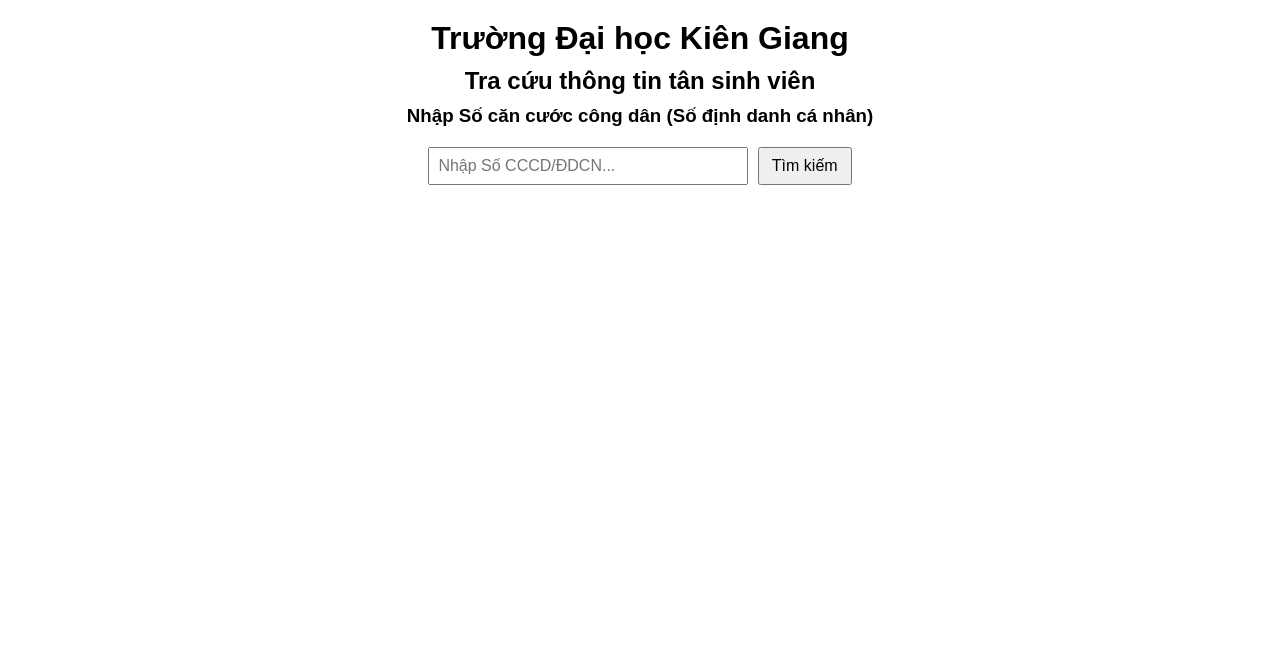
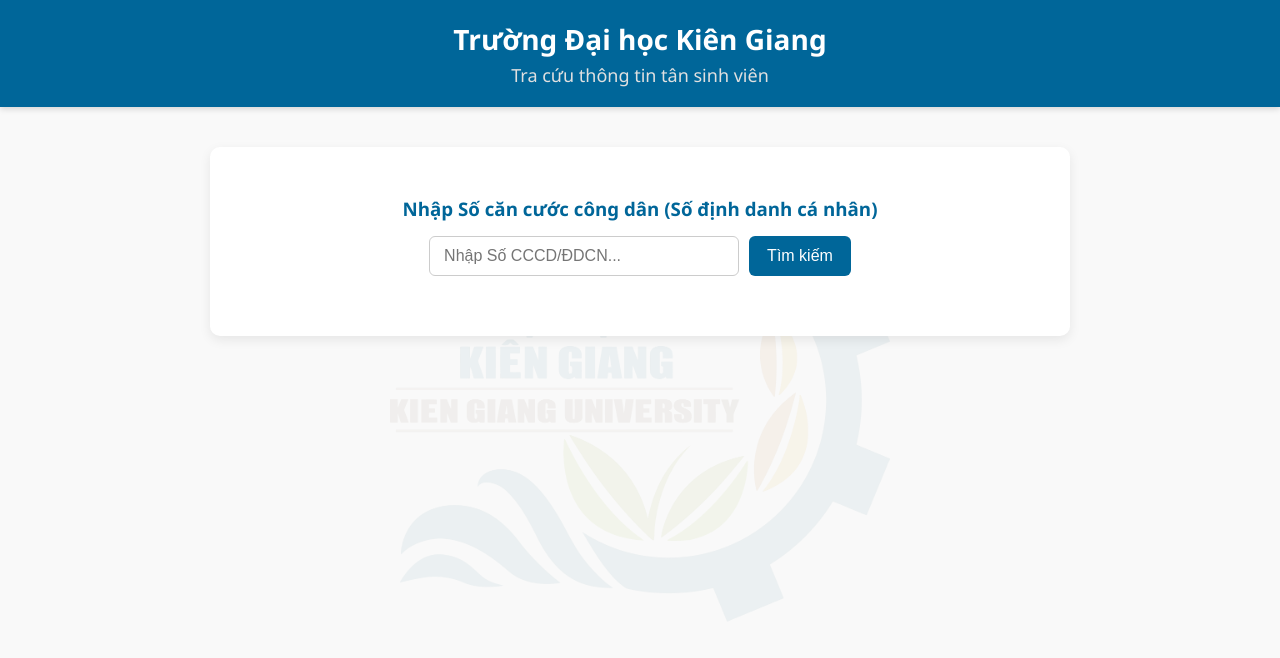
Before and after one commit to vnkgu/Tra-cuu-thong-tin, a plain HTML site: page index.html in a window 1280 px wide. Drawn offline with nearby package versions, Linux system fonts and the light colour scheme.

Commit message:
Update index.html

```diff
--- a/index.html
+++ b/index.html
@@ -4,56 +4,152 @@
   <meta charset="UTF-8">
   <title>Tra cứu thông tin tân sinh viên</title>
   <style>
+    :root {
+      --primary-color: #006699; /* Xanh dương thương hiệu */
+      --secondary-color: #b87333; /* Nâu đồng */
+      --bg-color: #f9f9f9;
+      --text-color: #333;
+    }
+
     body {
-      font-family: Arial, sans-serif;
-      margin: 20px;
-      text-align: center; /* Canh giữa toàn bộ nội dung */
+      font-family: 'Segoe UI', Arial, sans-serif;
+      margin: 0;
+      padding: 0;
+      text-align: center;
+      position: relative;
+      min-height: 100vh;
+      background-color: var(--bg-color);
+      color: var(--text-color);
     }
+
+    /* Logo chìm */
+    .watermark {
+      position: fixed;
+      top: 50%;
+      left: 50%;
+      transform: translate(-50%, -50%);
+      opacity: 0.06;
+      z-index: -1;
+      width: 500px;
+      pointer-events: none;
+    }
+
+    header {
+      background: var(--primary-color);
+      color: white;
+      padding: 20px 10px;
+      box-shadow: 0 2px 6px rgba(0,0,0,0.15);
+    }
+
+    header h1 {
+      margin: 0;
+      font-size: 28px;
+    }
+
+    header h2 {
+      margin: 5px 0 0;
+      font-weight: 400;
+      font-size: 18px;
+      color: #e0e0e0;
+    }
+
+    main {
+      max-width: 800px;
+      margin: 40px auto;
+      background: white;
+      padding: 30px;
+      border-radius: 10px;
+      box-shadow: 0 4px 12px rgba(0,0,0,0.08);
+    }
+
+    h3 {
+      margin-bottom: 15px;
+      color: var(--primary-color);
+    }
+
+    .search-box {
+      display: flex;
+      justify-content: center;
+      gap: 10px;
+      flex-wrap: wrap;
+    }
+
     input {
-      padding: 8px;
-      width: 300px;
+      padding: 10px 14px;
+      width: 280px;
       font-size: 16px;
-      margin-top: 10px;
+      border: 1px solid #ccc;
+      border-radius: 6px;
+      outline: none;
+      transition: border-color 0.3s;
     }
+    input:focus {
+      border-color: var(--primary-color);
+      box-shadow: 0 0 4px rgba(0,102,153,0.3);
+    }
+
     button {
-      padding: 8px 12px;
+      padding: 10px 18px;
       font-size: 16px;
-      margin-left: 5px;
+      background: var(--primary-color);
+      color: white;
+      border: none;
+      border-radius: 6px;
+      cursor: pointer;
+      transition: background 0.3s;
     }
+    button:hover {
+      background: #004d73;
+    }
+
     table {
       border-collapse: collapse;
-      margin: 20px auto;
-      width: 80%;
+      margin: 30px auto 0;
+      width: 100%;
+      font-size: 15px;
     }
     th, td {
-      border: 1px solid #ccc;
-      padding: 6px;
+      border: 1px solid #ddd;
+      padding: 10px;
       text-align: left;
     }
     th {
-      background-color: #f2f2f2;
+      background-color: var(--primary-color);
+      color: white;
     }
+    tr:nth-child(even) {
+      background-color: #f5f5f5;
+    }
+    tr:hover {
+      background-color: #eef6fa;
+    }
+
     .no-data {
       margin-top: 20px;
       color: red;
-    }
-    h1, h2, h3 {
-      margin: 10px 0;
+      font-weight: bold;
     }
   </style>
 </head>
 <body>
+  <!-- Logo chìm -->
+  <img src="logo-kgu.png" alt="Logo Trường Đại học Kiên Giang" class="watermark">
+
+  <header>
     <h1>Trường Đại học Kiên Giang</h1>
     <h2>Tra cứu thông tin tân sinh viên</h2>
+  </header>
+
+  <main>
     <h3>Nhập Số căn cước công dân (Số định danh cá nhân)</h3>
-
-  <div>
+    <div class="search-box">
       <input type="text" id="ddcnInput" placeholder="Nhập Số CCCD/ĐDCN...">
       <button id="searchBtn">Tìm kiếm</button>
     </div>
 
     <div id="message" class="no-data"></div>
     <table id="resultTable"></table>
+  </main>
 
   <!-- Thư viện đọc CSV -->
   <script src="https://cdnjs.cloudflare.com/ajax/libs/PapaParse/5.4.1/papaparse.min.js"></script>
```
Lines whose indentation alone changed are shown as unchanged.
